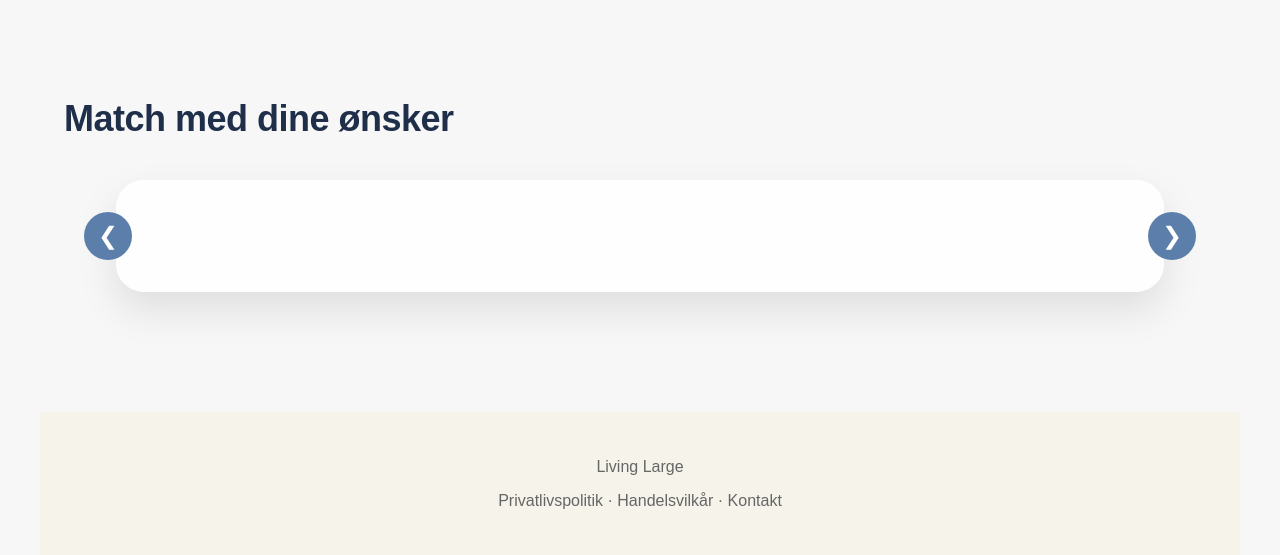
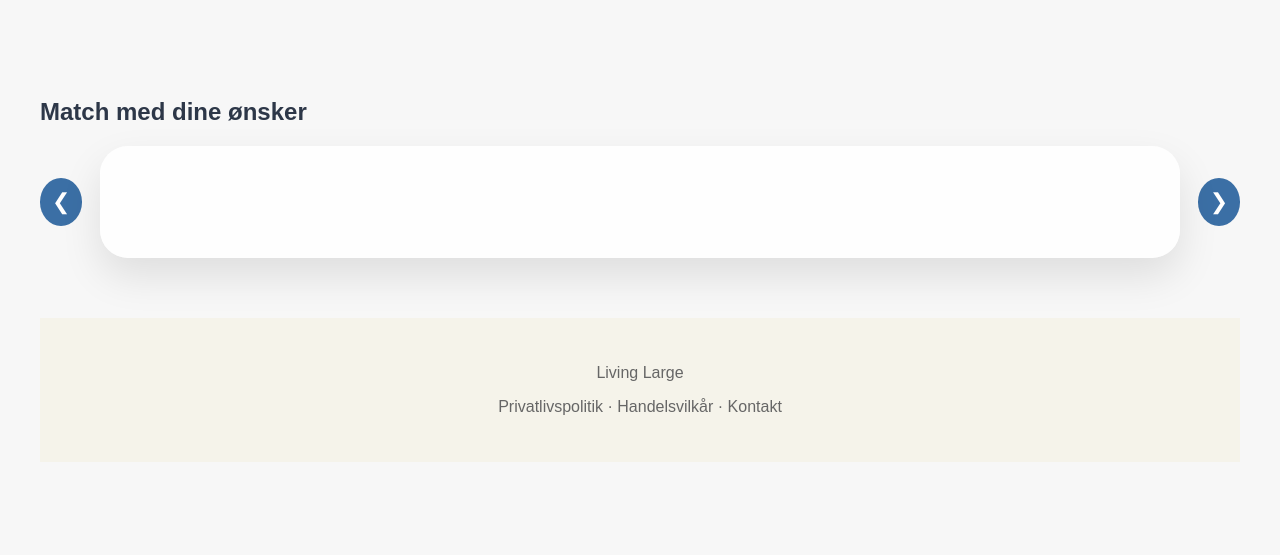
Before and after one commit to womberggaming-maker/LivingLarge, a Flask app: page / in a window 1280 px wide. Shown: the part 1610-2165 px from the top of the page. After the commit the page ends 2072 px from the top, so only its background shows below. Run offline with Flask 3, Linux system fonts and the light colour scheme.

Commit message:
backtracking

```diff
--- a/LivingLarge/static/style.css
+++ b/LivingLarge/static/style.css
@@ -443,6 +443,11 @@
         gap:30px;
         margin-top:40px;
    }
+   .results-section{
+        max-width: 1200px;
+        margin: 60px auto 100px auto;
+        padding: 0 24px;
+    }
     .results-info strong {
         max-width: 950px;
         color: #1f3a8a;
@@ -464,6 +469,21 @@
         grid-template-columns:repeat(auto-fit, minmax(320px, 1fr));
         gap:28px;
         margin-top:20px;
+    }
+    .results-section {
+        margin: 80px 0 120px;
+    }
+    .results-container {
+        max-width: 1200px;
+        margin: 0 auto;
+        padding: 0 24px;
+    }
+    .results-title {
+        font-size: 32px;
+        font-weight: 700;
+        color: #1f2f4a;
+        margin-bottom: 32px;
+        letter-spacing: -0.5px;
     }
     .home-card{
         background:white;
@@ -521,21 +541,6 @@
         color:#5f6b7a;
         margin-bottom:20px;
         line-height:1.5;
-    }
-    .results-section {
-        margin: 48px 0 120px;
-    }
-    .results-container {
-        max-width: 1200px;
-        margin: 0 auto;
-        padding: 0 24px;
-    }
-    .results-title {
-        font-size: 36px;
-        font-weight: 700;
-        color: #1f2f4a;
-        margin: 0 0 40px 0;
-        letter-spacing: -0.5px;
     }
     .details-button{
         display:inline-block;
@@ -1232,68 +1237,6 @@ color:#2b4b70;
             background:white;
             font-size:14px;
         }
-        .results-section {
-            margin: 48px 0 120px;
-        }
-        .results-container {
-            max-width: 1200px;
-        margin: 0 auto;
-        padding: 0 24px;
-        }
-        .results-title {
-        font-size: 36px;
-        font-weight: 700;
-        color: #1f2f4a;
-        margin: 0 0 40px 0;
-        letter-spacing: -0.5px;
-        }
-        .showcase-wrapper {
-        position: relative;
-        max-width: 1048px;
-        margin: 0 auto;
-        }
-        .showcase-board {
-        width: 100%;
-        overflow: hidden;
-        }
-        .showcase-grid {
-        display: flex;
-        gap: 24px;
-        align-items: stretch;
-        justify-content: center;
-        }
-        .showcase-card {
-        flex: 0 0 315px;
-        max-width: 315px;
-        }
-        .showcase-arrow {
-        position: absolute;
-        top: 50%;
-        transform: translateY(-50%);
-        width: 48px;
-        height: 48px;
-        min-width: 48px;
-        min-height: 48px;
-        border-radius: 50%;
-        display: flex;
-        align-items: center;
-        justify-content: center;
-        border: none;
-        background: #5b7faa;
-        color: white;
-        font-size: 24px;
-        line-height: 1;
-        padding: 0;
-        cursor: pointer;
-        z-index: 5;
-        }
-        .left-arrow {
-        left: -32px;
-        }
-        .right-arrow {
-        right: -32px;
-        }
-
 
 
         .property-layout{
```
